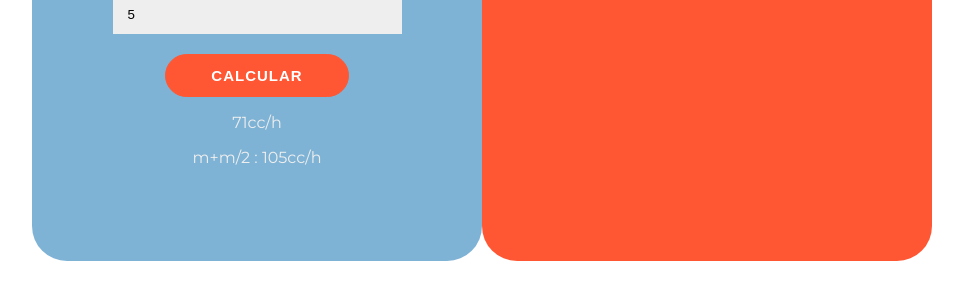
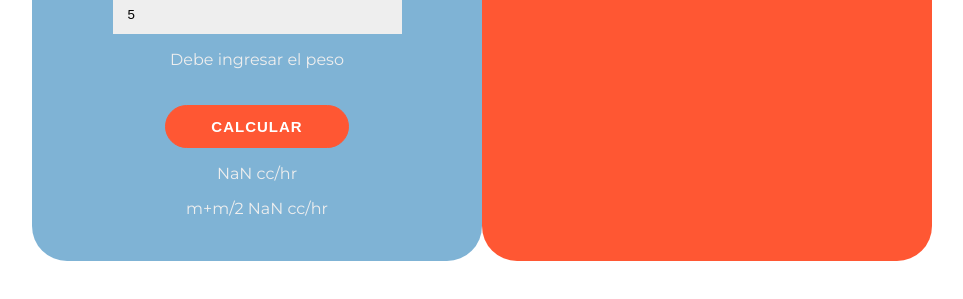
Before and after one commit to fabian1998gimenez/calculadoraHidratacion.github.io, a plain HTML site: page index.html in a window 1280 px wide. Both pictures are taken after typing "5" into the empty fields and a click on the button "CALCULAR". Shown: the part 247-546 px from the top of the page, without its empty margins (158-1121 px from the left). Drawn offline with Linux system fonts and the light colour scheme.

Commit message:
Cuarto Commit
Actualización

```diff
--- a/index.html
+++ b/index.html
@@ -15,8 +15,9 @@
                 <input  type="number" placeholder="Agregar el peso en kg" id="peso"/>
                 <p id="error">Debe ingresar el peso</p>
                 <button id="calcular">Calcular</button>
-                <p>71cc/h</p>
-                <p>m+m/2 : 105cc/h</p>
+                <p id="resultado1"> Este es tu resultado </p>
+                <p id="flu">71cc/h</p>
+                <p id="man">m+m/2 : 105cc/h</p>
             </div>
         </div>
         <div id="detalle">
--- a/script.js
+++ b/script.js
@@ -1,41 +1,70 @@
 let calcular = document.getElementById('calcular');
 const ERROR = document.getElementById("error");
+const FLU = document.getElementById('flu');
+const MAN = document.getElementById('man');
 
-/* console.log(ERROR); */
+function calcFlujo(peso){
+    let resto = peso;
+    let flujo = 0;
+    if (resto>20){
+        let aux = resto-20;
+        flujo += aux*1;
+        resto -= aux;
+    }
+    if (resto>10){
+        let aux = resto-10;
+        flujo += aux*2;
+        resto -= aux;
+    }
+    flujo += resto*4;
+    return flujo;
+}
 
 calcular.addEventListener("click",()=>{
     let dato = document.getElementById("peso");
-    /* console.log(typeof dato.value); */ /* los console.log son para probar, s epueden borrar luego */
-    if(dato.value === ""){
-        ERROR.style.display = "block";
-        return /* no hace falta else luego si hay un return */
-    } /* else (dato.value !== "");{ */  /* No hace falta el ;. PINSHE VS QUE ME HIZO PONERLO JAJAJA */
-        ERROR.style.display = "none"; /* El else no fue necesario debido al return, bueno. Entonces directamente se pone lo que sera "none" */
-    /* } */
     let peso = dato.value * 1;
+
+    if(dato.value > 0){
+        ERROR.style.display = "none";
+        let flujo = calcFlujo(dato);
+        let mantenimiento = flujo * 1.5;
+        FLU.innerHTML = flujo + ' cc/hr';
+        MAN.innerHTML = 'm+m/2 ' + mantenimiento + ' cc/hr';
+        FLU.style.display = 'block';
+        MAN.style.display = 'block';
+    }
+        ERROR.style.display = 'block';
+        FLU.style.display = 'none';
+        MAN.style.display = 'none';
 
     if (peso > 30){
         let volumen1 = superficieCorporal(peso)*1500;
         let volumen2 = superficieCorporal(peso)*2000;
         console.log(volumen1, volumen2);
+        FLU.style.display = 'block';
+        MAN.style.display = 'block';
+    } else if (peso <= ""){
+        ERROR.style.display = 'block';
     } else {
-        console.log("No ingresaste un valor mayor a 30");
+        hollidaySegar(peso);
+        console.log(hollidaySegar());
+        FLU.style.display = 'block';
+        MAN.style.display = 'block';
+        return;
     }
-    /* console.log(peso); */
 })
 
 function superficieCorporal(p){
     return (((p * 4) + 7)/(Number(p) + 90));
 }
-/* function hollidaySegar(p){
+
+function hollidaySegar(p){
     if (p <= 10){
         p = p * 100;
-    } else if (p >= 10 && p < 20){
-        p = p
+    } else if (p <=  20){
+        p = (p-10)*50+1000;
+    } else {
+        p = (p-20)*20+1000+500;
     }
-} */
-
-
-/* let calculadora = document.getElementById("calculadora");
-calculadora.style.background = "blue"; asi cambio de color
- */
+    return p;
+}
--- a/style.css
+++ b/style.css
@@ -95,6 +95,18 @@ button:hover {
     display: none;
 }
 
+#resultado1 {
+    display: none;
+}
+
+#flu {
+    display: none;
+}
+
+#man {
+    display: none;
+}
+
 /* .calculadora {
     transition: box-shadow 0.3s ease;
     background-color: rgba(148, 231, 212, 0.488);
```
